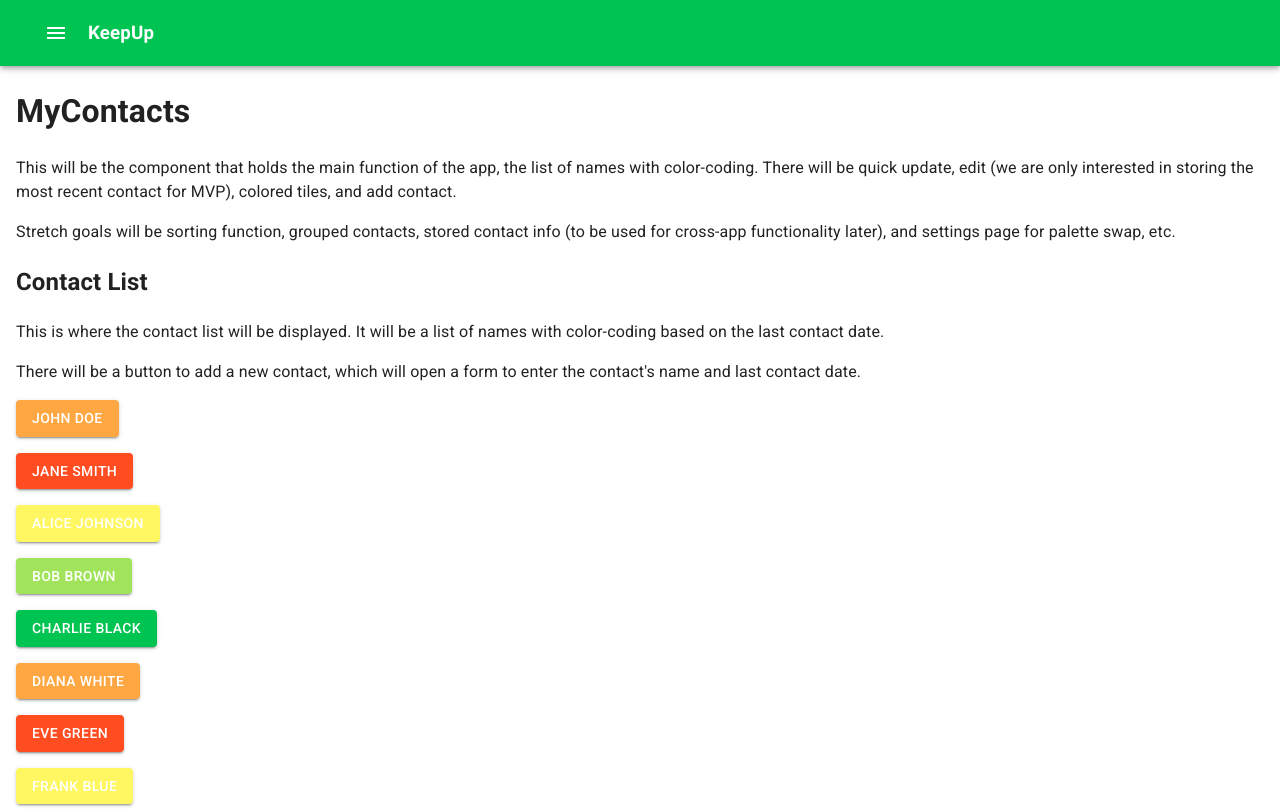
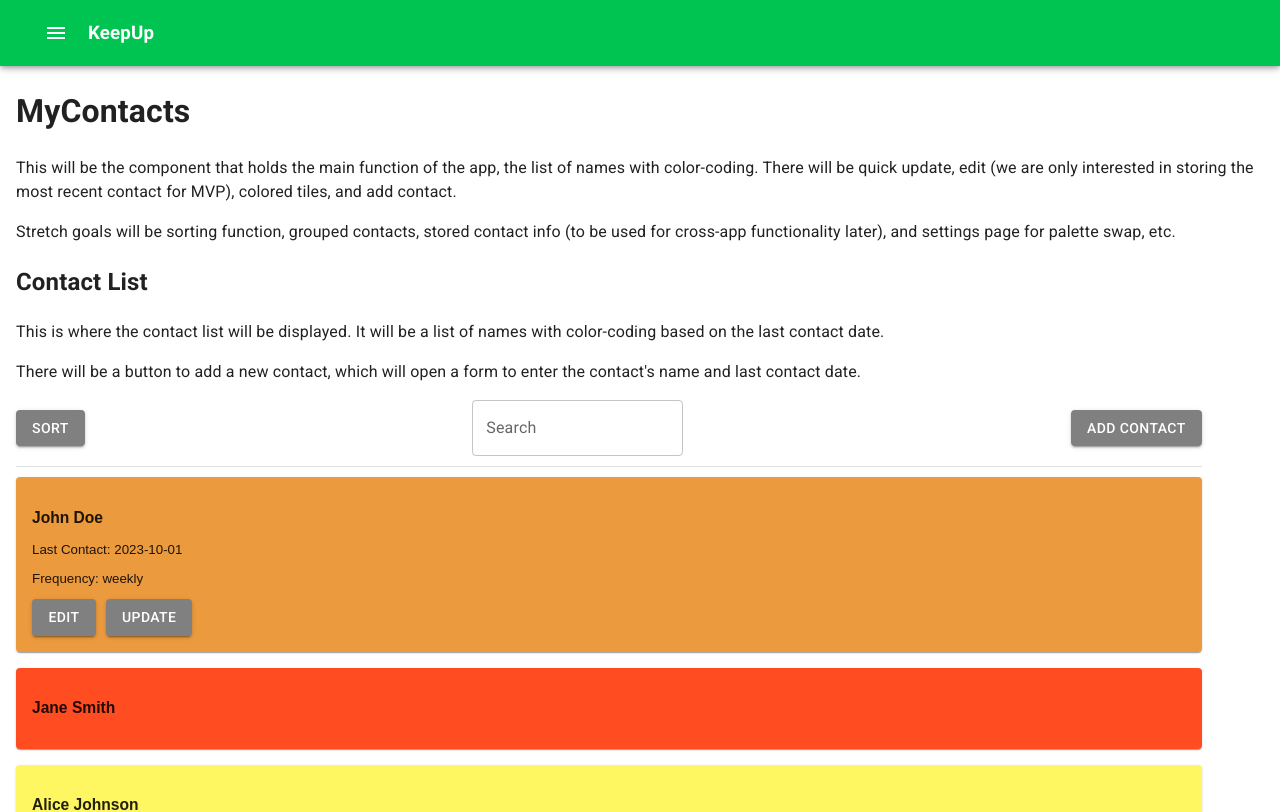
Before and after one commit to missfionajean/keepup-social-tracker, a React (Vite) app in the folder front-end/: page / in a window 1280 px wide. Shown: the top 812 px of the page. Built offline with nearby package versions, Linux system fonts and the light colour scheme.

Commit message:
revamped contact display to expandable cards instead of buttons; added top stack to hold searcg and add contact, plus add contact page to app.tsx

```diff
--- a/front-end/src/App.tsx
+++ b/front-end/src/App.tsx
@@ -11,6 +11,7 @@ import Box from '@mui/material/Box';
 import Navbar from "./components/Navbar";
 import Home from './components/Home';
 import MyContacts from './components/MyContacts';
+import AddContact from "./components/AddContact";
 import SignIn from "./components/SignIn";
 import SignUp from "./components/SignUp";
 import CalTest from "./components/CalTest";
@@ -33,10 +34,11 @@ function App() {
                 <Navbar setPage={setPage} palette={palette} />
                 <Box sx={{ m: 2, bgcolor: "white" }}>
                     {page === "Home" ? <Home setPalette={setPalette}/> : ""}
-                    {page === "My Contacts" ? <MyContacts palette={palette} /> : ""}
+                    {page === "My Contacts" ? <MyContacts setPage={setPage} palette={palette}  /> : ""}
                     {page === "Sign In" ? <SignIn setPage={setPage} /> : ""}
                     {page === "Sign Up" ? <SignUp setPage={setPage} /> : ""}
                     {page === "Cal Test" ? <CalTest /> : ""}
+                    {page === "Add Contact" ? <AddContact setPage={setPage} /> : ""}
                 </Box>
             </React.Fragment>
         </LocalizationProvider>
--- /dev/null
+++ b/front-end/src/components/AddContact.tsx
@@ -0,0 +1,28 @@
+// type declaration for MyContacts props
+interface AddContactProps {
+	setPage: (page: string) => void;
+}
+
+function AddContact({ setPage }: AddContactProps) {
+	return (
+		<div>
+			<h1>Add Contact</h1>
+			<form>
+				<label>
+					Name
+				</label>
+                <input type="text" name="name" />
+				<br />
+				<label>
+					Email
+			    </label>
+                <input type="email" name="email" />
+				<br />
+				<button type="submit">Add Contact</button>
+				<button onClick={() => setPage("My Contacts")}>Back</button>
+			</form>
+		</div>
+	);
+}
+
+export default AddContact;
--- a/front-end/src/components/MyContacts.tsx
+++ b/front-end/src/components/MyContacts.tsx
@@ -1,8 +1,15 @@
+import React from "react";
 import Stack from "@mui/material/Stack";
 import Button from "@mui/material/Button";
+import TextField from "@mui/material/TextField";
+import Card from "@mui/material/Card";
+import CardContent from "@mui/material/CardContent";
+import CardActionArea from "@mui/material/CardActionArea";
+import Divider from "@mui/material/Divider";
 
-// type declaration for NavbarProps
+// type declaration for MyContacts props
 interface MyContactsProps {
+	setPage: (page: string) => void;
 	palette: PaletteType;
 }
 
@@ -75,10 +82,11 @@ const sampleData = [
 		lastContact: "2023-10-03",
 		frequency: "weekly",
 		priority: "none",
-    }
+	},
 ];
 
-function MyContacts({ palette }: MyContactsProps) {
+function MyContacts({ setPage, palette }: MyContactsProps) {
+	const [selectedCard, setSelectedCard] = React.useState(0);
 	return (
 		<>
 			<h1>MyContacts</h1>
@@ -106,12 +114,94 @@ function MyContacts({ palette }: MyContactsProps) {
 					a form to enter the contact's name and last contact date.
 				</p>
 
+				<Stack
+					spacing={2}
+					direction="row"
+					sx={{
+						width: "95%",
+						justifyContent: "space-between",
+						alignItems: "center",
+					}}
+				>
+					<Button
+						sx={{ backgroundColor: "gray" }}
+						variant="contained"
+					>
+						Sort
+					</Button>
+					<TextField
+						id="outlined-basic"
+						label="Search"
+						variant="outlined"
+					/>
+					<Button
+						sx={{ backgroundColor: "gray" }}
+						variant="contained"
+						onClick={() => setPage("Add Contact")}
+					>
+						Add Contact
+					</Button>
+				</Stack>
+
+				<Divider sx={{ margin: "10px 0", width: "95%" }} />
+
 				<Stack spacing={2} direction="column">
 					{sampleData.map((contact, index) => (
 						<div key={index}>
-							<Button sx={{ backgroundColor: palette[contact.priority] }} variant="contained">
-								{contact.fullName}
+							<Card
+								sx={{
+									backgroundColor:
+										palette[
+											contact.priority as keyof PaletteType
+										],
+									width: "95%",
+								}}
+							>
+								<CardActionArea
+									onClick={() => setSelectedCard(index)}
+									data-active={
+										selectedCard === index ? "" : undefined
+									}
+									sx={{
+										height: "100%",
+										"&[data-active]": {
+											backgroundColor: "action.selected",
+											"&:hover": {
+												backgroundColor:
+													"action.selectedHover",
+											},
+										},
+									}}
+								>
+									<CardContent sx={{ height: "100%" }}>
+										<h3>{contact.fullName}</h3>
+										{selectedCard === index ? (
+											<div>
+												<p>
+													Last Contact: {contact.lastContact}
+												</p>
+												<p>
+													Frequency: {contact.frequency}
+												</p>
+												<Button
+													sx={{ backgroundColor: "gray", marginRight: "10px" }}
+													variant="contained"
+												>
+													Edit
 												</Button>
+                                                <Button
+													sx={{ backgroundColor: "gray" }}
+													variant="contained"
+												>
+													Update
+												</Button>
+											</div>
+										) : (
+											""
+										)}
+									</CardContent>
+								</CardActionArea>
+							</Card>
 						</div>
 					))}
 				</Stack>
```
Lines whose indentation alone changed are shown as unchanged.
